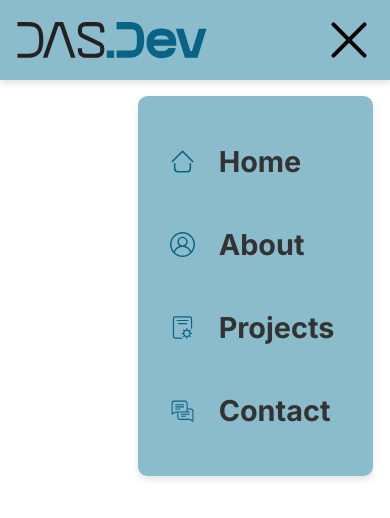
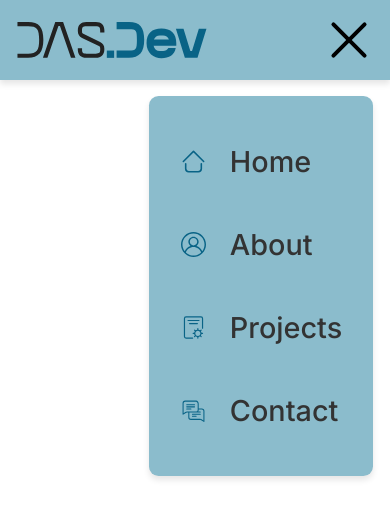
Before and after one commit to DavidAdam1323/das-dev-project, a Next.js app: page / in a window 390 px wide. Both pictures are taken after a click on the button 348 px from the left and 40 px from the top of the page. Shown: the top 518 px of the page. Built offline with nearby package versions, Linux system fonts and the light colour scheme.

Commit message:
Refactor .navList: Change h1 to p tag and update styles.

```diff
--- a/src/app/sections/Nabar/Navbar.jsx
+++ b/src/app/sections/Nabar/Navbar.jsx
@@ -75,7 +75,7 @@ const Navbar = () => {
                       width={25}
                       height={25}
                     />
-                    <h1>Home</h1>
+                    <p>Home</p>
                   </div>
                 </a>
               </li>
@@ -88,7 +88,7 @@ const Navbar = () => {
                       width={25}
                       height={25}
                     />
-                    <h1>About</h1>
+                    <p>About</p>
                   </div>
                 </a>
               </li>
@@ -101,7 +101,7 @@ const Navbar = () => {
                       width={25}
                       height={25}
                     />
-                    <h1>Projects</h1>
+                    <p>Projects</p>
                   </div>
                 </a>
               </li>
@@ -114,7 +114,7 @@ const Navbar = () => {
                       width={25}
                       height={25}
                     />
-                    <h1>Contact</h1>
+                    <p>Contact</p>
                   </div>
                 </a>
               </li>
--- a/src/app/sections/Nabar/Navbar.module.css
+++ b/src/app/sections/Nabar/Navbar.module.css
@@ -72,7 +72,7 @@
   position: absolute;
   list-style: none;
   padding: 1.5rem 0;
-  width: 14.7rem;
+  width: 14rem;
   top: 167%;
   right: 0;
   border-radius: 0.6rem;
@@ -107,6 +107,11 @@
   gap: 1.5rem;
 }
 
+.navList p {
+  font-size: 1.8rem;
+  font-weight: 500;
+}
+
 @media (min-width: 800px) {
   .navBar {
     display: none;
```
